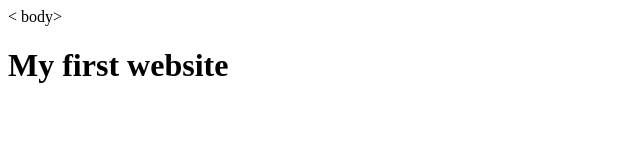
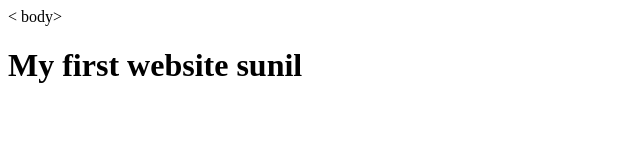
Before and after one commit to Sunilbeigneer/Workshop, a plain HTML site: page index.html in a window 1280 px wide. Shown: the whole page, without its empty margins (0-640 px from the left). Drawn offline with Linux system fonts and the light colour scheme.

Commit message:
Update index.html

```diff
--- a/index.html
+++ b/index.html
@@ -1,5 +1,6 @@
 <html>
  < body>
-   <h1> My first website </h1>
+   <h1> My first website
+   sunil</h1>
  </body>
 </html>
```
